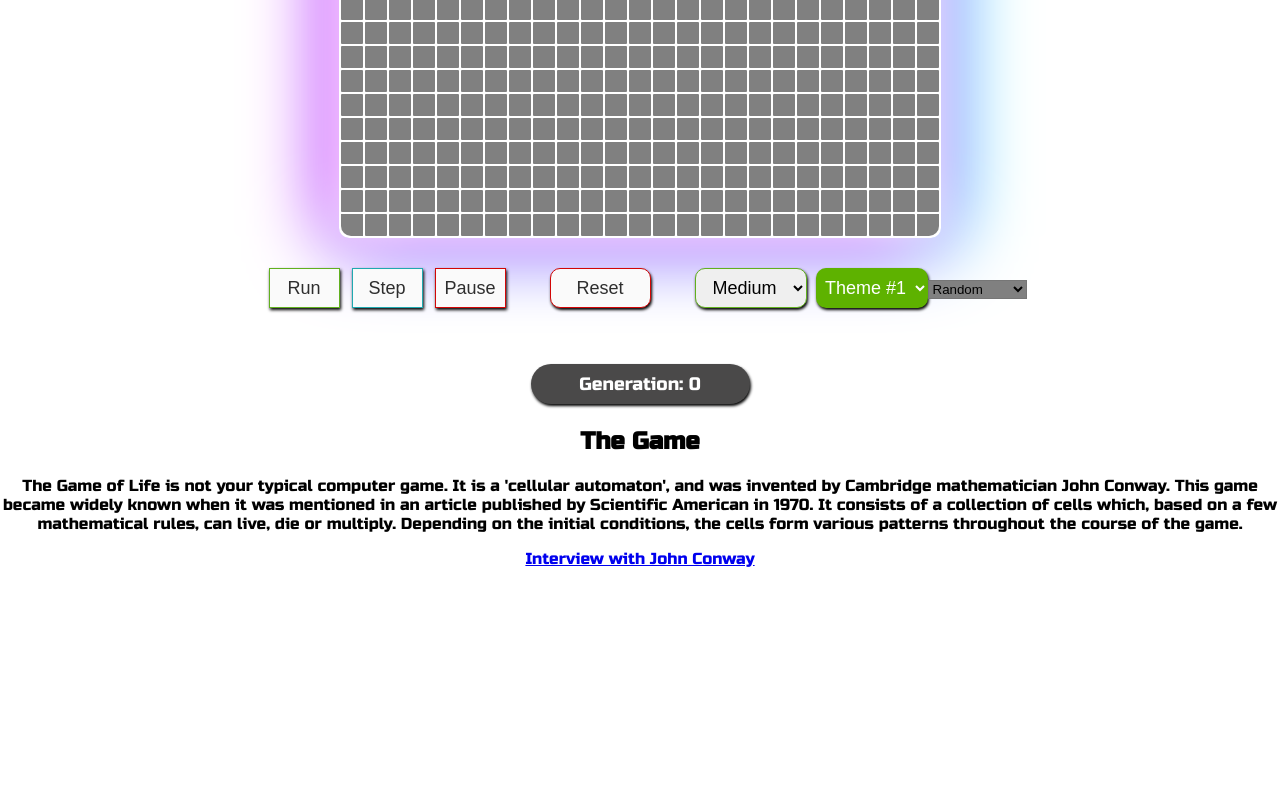
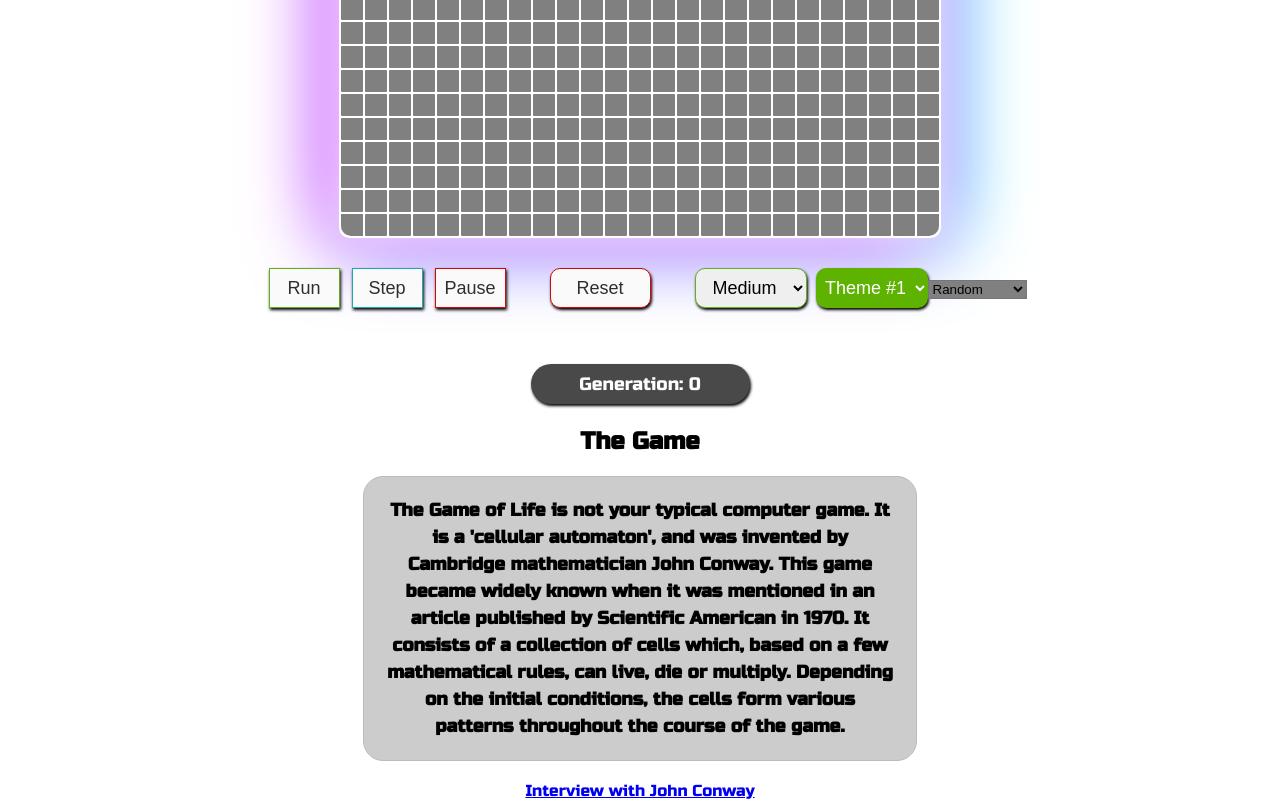
Before and after one commit to KateAnn19/CS_BuildWeek1, a React (Create React App) app in the folder conways/: page / in a window 1280 px wide. Shown: the part 757-1557 px from the top of the page. Before the commit the page ends 1325 px from the top, so only its background shows below. Built offline with nearby package versions, Linux system fonts and the light colour scheme; a web font is replaced by a local one.

Commit message:
refactoring text

```diff
--- a/conways/src/Board.css
+++ b/conways/src/Board.css
@@ -177,3 +177,15 @@
     border-radius: 10px;
     box-shadow: 1px 2px 3px black;
   }
+
+  .text {
+    margin: 20px auto;
+    background-color: #ccc;
+    padding: 20px;
+    border: 1px solid #bbb;
+    border-radius: 20px;
+    font-weight: bold;
+    font-size: 18px;
+    width: 40%;
+    line-height: 1.5;
+}
--- a/conways/src/Board.js
+++ b/conways/src/Board.js
@@ -295,7 +295,7 @@ function Board(props) {
         </div>
         <div className="Explanation">
           <h2>The Game</h2>
-          <p>
+          <p className="text">
             The Game of Life is not your typical computer game. It is a
             'cellular automaton', and was invented by Cambridge mathematician
             John Conway. This game became widely known when it was mentioned in
```
